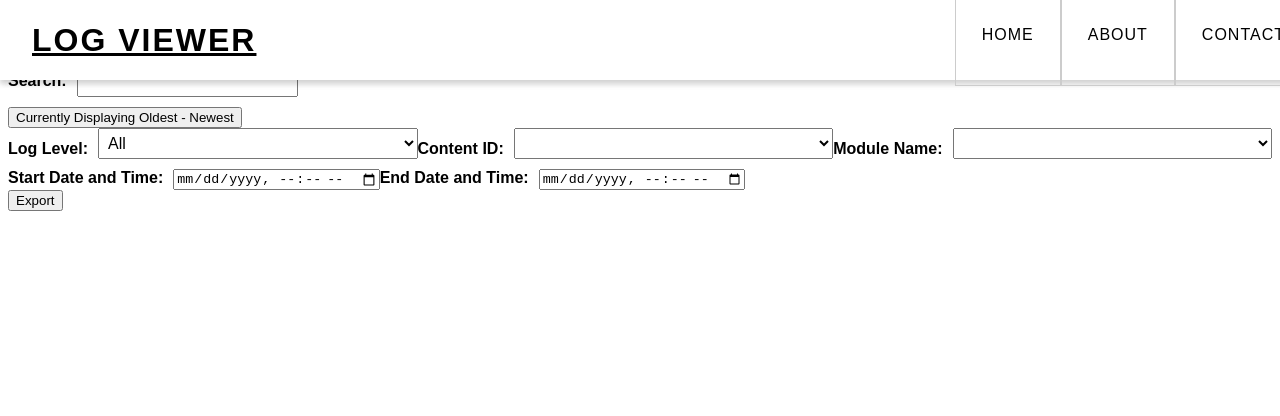
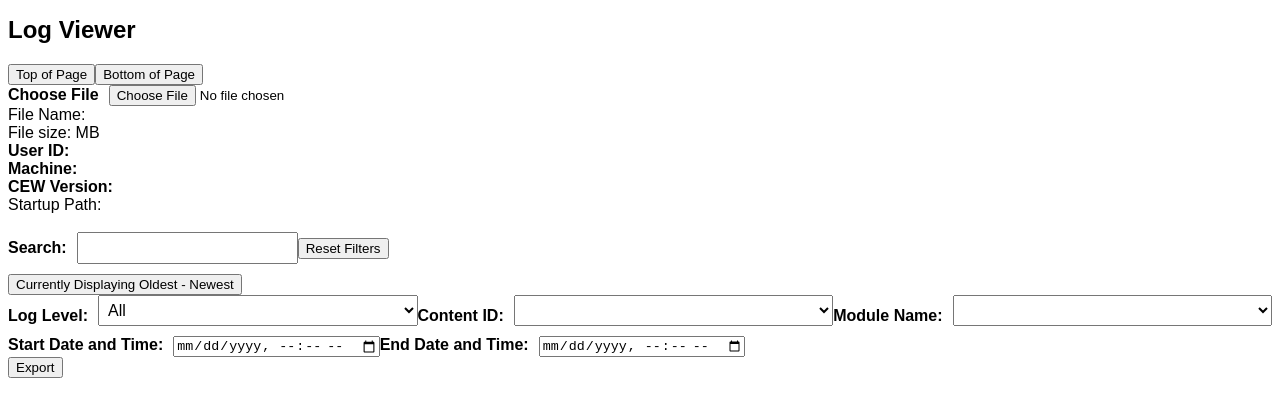
Before and after one commit to piotronm/log_viewer, a React (Create React App) app: page / in a window 1280 px wide. Shown: the top 416 px of the page. Built offline with nearby package versions, Linux system fonts and the light colour scheme.

Commit message:
Update App.jsx

```diff
--- a/src/App.jsx
+++ b/src/App.jsx
@@ -1,6 +1,5 @@
 import React, { useState } from 'react';
 import "./App.css";
-import Header from './Header';
 import { BrowserRouter as Router} from 'react-router-dom';
 import moment from 'moment-timezone';
 
@@ -8,12 +7,17 @@ function App() {
   const [data, setData] = useState([]);
   const [searchTerm, setSearchTerm] = useState('');
   const [logType, setLogType] = useState('');
+  const [fileName, setFileName] = useState('');
   const [fileSize, setFileSize] = useState(null);
   const [startDate, setStartDate] = useState(null);
   const [endDate, setEndDate] = useState(null);
   const [selectedContentId, setSelectedContentId] = useState('');
   const [selectedModuleName, setSelectedModuleName] = useState('');
   const [sortOrder, setSortOrder] = useState("newest");
+  const [userIdData, setUserIdData] = useState([]);
+  const [machineData, setMachineData] = useState([]);
+  const [cewVersion, setCewVersion] = useState ('');
+  const [startupPath, setStartupPath] = useState("");
 
   function getClass(str) {
     if (str && str.length >= 31) {
@@ -31,6 +35,7 @@ function App() {
 
   const handleFileUpload = (event) => {
     const file = event.target.files[0];
+    setFileName(file.name);
     const reader = new FileReader();
 
     if (file.size > 6 * 1024 * 1024) {
@@ -41,42 +46,85 @@ function App() {
 
     reader.onload = () => {
   const lines = reader.result.split('\n');
+  const fileName = file.name; // get the name of the file
   const convertedData = lines.map(line => {
     const date = moment.utc(line.slice(0, 23)).tz(moment.tz.guess());
     const restOfLine = line.slice(24);
     const convertedDate = date.tz(moment.tz.guess()).format('YYYY-MM-DD h:mm:ss A');
-        return `${convertedDate} ${restOfLine}`;
+    const lineWithFileName = `${convertedDate} ${restOfLine} ${fileName}`; // add the file name at the end of each line
+    return lineWithFileName;
   });
   setData(convertedData);
 
+ // Extract user IDs from file
+const userIdsSet = new Set();
+const userIdRegex = /"Username":\s*"(.+?)"/i;
+lines.forEach((line) => {
+  const matches = line.match(userIdRegex);
+  if (matches && matches[1]) {
+    const userId = matches[1].replace('@corp.bankofamerica.com', ''); // Remove "@corp.bankofamerica" from the User ID
+    userIdsSet.add(userId);
+  }
+});
+const userIds = Array.from(userIdsSet);
+setUserIdData(userIds);
+/// Extract machine names from file
+const machineSet = new Set();
+const machineRegex = /Machine=([^ ]+)/i;
+lines.forEach((line) => {
+  const matches = line.match(machineRegex);
+  if (matches && matches[1]) {
+    machineSet.add(matches[1]);
+  }
+});
+const machines = Array.from(machineSet);
+setMachineData(machines);
+
+// Extract CEW Version number from file
+const cewVersions = new Set();
+const cewVersionRegex = /"cewVersion":"([^"]+)"|CEW starting\. CewVersion: ([^ ]+)/i;
+lines.forEach((line) => {
+  const matches = line.match(cewVersionRegex);
+  if (matches && (matches[1] || matches[2])) {
+    const versionNumber = matches[1] || matches[2];
+    cewVersions.add(versionNumber);
+  }
+});
+const cewVersionsArray = Array.from(cewVersions);
+setCewVersion(cewVersionsArray);
+
+// Startup Path
+const startupPathRegex = /startupArguments:\s*\[([^\]]+)\]/i;
+lines.forEach((line) => {
+  const matches = line.match(startupPathRegex);
+  if (matches && matches[1]) {
+    setStartupPath(matches[1]);
+  }
+});
+
   // Extract module names from file and populate dropdown
-  const moduleNames = new Set();
-  const moduleNameRegex = /\[([^\[\]]*?)\]/gi;
+const moduleNameDropdown = document.getElementById('module-name-dropdown');
+if (moduleNameDropdown) {
+  let moduleNames = ['All'];
+  const moduleNameRegex = /\[([^\[\]]*?[\w-]+[^\[\]]*?)\]/gi; // modified regex to include "-"
+  const uniqueModuleNames = new Set();
   lines.forEach((line) => {
     const matches = line.match(moduleNameRegex);
     if (matches) {
       matches.forEach((match) => {
         const moduleName = match.slice(1, -1); // Remove brackets
         if (moduleName.indexOf('contentid') === -1) { // Check if moduleName doesn't contain "contentid"
-          moduleNames.add(moduleName);
+          uniqueModuleNames.add(moduleName);
         }
       });
     }
   });
-
-  // Add "All" option to module name dropdown and set it as the default value
-moduleNames.add('All');
-const moduleNameDropdown = document.getElementById('module-name-dropdown');
-if (moduleNameDropdown) {
+  moduleNames = ['All', ...Array.from(uniqueModuleNames).sort((a, b) => a.localeCompare(b, undefined, { ignorePunctuation: true, sensitivity: 'base' }))];
   moduleNameDropdown.innerHTML = '';
-  const optionAll = document.createElement('option');
-  optionAll.value = 'All';
-  optionAll.text = 'All';
-  moduleNameDropdown.appendChild(optionAll);
   moduleNames.forEach((moduleName) => {
-    // Check if moduleName contains only letters and numbers
-    const regex = /^[a-zA-Z0-9]*$/;
-    if (regex.test(moduleName) && moduleName !== 'All') {
+    // Check if moduleName contains only letters, numbers, and "-"
+    const regex = /^[a-zA-Z0-9-_]*$/;
+    if (regex.test(moduleName)) {
       const option = document.createElement('option');
       option.value = moduleName;
       option.text = moduleName;
@@ -123,59 +171,82 @@ if (moduleNameDropdown) {
     setFileSize(fileSizeInMB.toFixed(3));
   };
 
+  function resetFilters() {
+    setSearchTerm('');
+    setLogType('');
+    setStartDate(null);
+    setEndDate(null);
+    setSelectedContentId('');
+    setSelectedModuleName('');
+    setSortOrder('newest');
+
+    // Reset dropdowns to their default values
+    const contentIdDropdown = document.getElementById('contentid-dropdown');
+    if (contentIdDropdown) {
+      contentIdDropdown.value = 'All';
+    }
+    const moduleNameDropdown = document.getElementById('module-name-dropdown');
+    if (moduleNameDropdown) {
+      moduleNameDropdown.value = 'All';
+    }
+  }
+
+
   const handleExport = () => {
     const filterInfo = `Filters:
+    File name: ${fileName}
+    File size: ${fileSize || 'none'} MB
+    User ID: ${userIdData || 'none'}
+    Machine: ${machineData || 'none'}
+    CEW Version: ${cewVersion || 'none'}
+    Startup Path: ${startupPath || 'none'}
     Search term: ${searchTerm || 'none'}
     Log type: ${logType || 'none'}
-    File size: ${fileSize || 'none'} MB
-    Start date: ${startDate || 'none'}
-    End date: ${endDate || 'none'}
     Content ID: ${selectedContentId || 'none'}
     Module name: ${selectedModuleName || 'none'}
-    Sort order: ${sortOrder}`;
-    const filteredDataText = `${filterInfo}\n\n${data.filter((item) => {
-      // Filter based on selectedModuleName
-      if (selectedModuleName !== 'All' && !item.includes(`[${selectedModuleName}]`)) {
-        return false;
-      }
-      // Filter based on searchTerm
+    Sort order: ${sortOrder}
+    Start date: ${startDate || 'none'}
+    End date: ${endDate || 'none'}`;
+
+    const filteredData = data.filter((item) => {
+      // Filter based on search term
       if (searchTerm && !item.toLowerCase().includes(searchTerm.toLowerCase())) {
         return false;
       }
-      // Filter based on logType
-      if (logType && !item.toLowerCase().includes(logType.toLowerCase())) {
+
+      // Filter based on log type
+      if (logType && !item.toLowerCase().includes(` ${logType.toLowerCase()} `)) {
         return false;
       }
-      // Filter based on selectedContentId
-      if (selectedContentId && selectedContentId !== 'All' && !item.includes(selectedContentId)) {
+
+      // Filter based on content ID
+      if (selectedContentId && !item.includes(`contentid-${selectedContentId}`)) {
         return false;
       }
-      // Filter based on startDate
-      if (startDate && moment.utc(item.slice(0, 23)).isBefore(moment.utc(startDate))) {
+
+      // Filter based on module name
+      if (selectedModuleName && !item.includes(`[${selectedModuleName}]`)) {
         return false;
       }
-      // Filter based on endDate
-      if (endDate && moment.utc(item.slice(0, 23)).isAfter(moment.utc(endDate))) {
+
+      // Filter based on date range
+      if (startDate && moment.utc(item.slice(0, 23)).isBefore(startDate)) {
         return false;
       }
+      if (endDate && moment.utc(item.slice(0, 23)).isAfter(endDate)) {
+        return false;
+      }
+
       return true;
-    }).join('\n')}`;
+    });
 
-
-    const blob = new Blob([filteredDataText], {type: "text/plain;charset=utf-8"});
-    const fileName = "filtered_data.txt";
-
-    if (window.navigator && window.navigator.msSaveOrOpenBlob) {
-      // For IE browser
-      window.navigator.msSaveOrOpenBlob(blob, fileName);
-    } else {
-      // For other browsers
-      const url = URL.createObjectURL(blob);
-      const link = document.createElement('a');
-      link.href = url;
-      link.download = fileName;
-      link.click();
-    }
+    const filteredDataText = `${filterInfo}\n\n${filteredData.join('\n')}`;
+    const element = document.createElement('a');
+    const file = new Blob([filteredDataText], {type: 'text/plain'});
+    element.href = URL.createObjectURL(file);
+    element.download = 'filteredData.txt';
+    document.body.appendChild(element); // Required for this to work in FireFox
+    element.click();
   };
 
   const handleSearchInput = (event) => {
@@ -265,25 +336,51 @@ if (sortOrder === "oldest") {
   filteredData.reverse();
 }
 
+  const handleAboutClick = () => {
+    const top = document.getElementById('top');
+    top.scrollIntoView({ behavior: 'smooth' });
+  };
+
+  const handleContactClick = () => {
+    const bottom = document.getElementById('bottom');
+    bottom.scrollIntoView({ behavior: 'smooth' });
+  };
+
   return (
     <Router>
       <div id='top'>
         <div className='header'>
-          <Header/>
+        <h1>Log Viewer</h1>
+          <button className='header-link' onClick={handleAboutClick}>
+            Top of Page
+          </button>
+          <button className='header-link' onClick={handleContactClick}>
+            Bottom of Page
+          </button>
     </div>
         <div>
           <label for="file-upload" class="custom-file-upload">Choose File</label>
           <input type="file" id='file-upload' onChange={handleFileUpload} />
         </div>
-        <div className='file-size'>
-        <div>
-          File size: {fileSize} MB
+        <div className='file-name'>File Name: {fileName}</div>
+        <div className='file-size'>File size: {fileSize} MB</div>
+        <div className='userId'>
+          <label>User ID:</label>
+          {userIdData.map((userId, index) => (
+          <strong key={index}>{`${index > 0 ? ', ' : ''}${userId}`}</strong>))}
           </div>
+          <div className='machine'>
+          <label>Machine:</label>
+          {machineData.map((machineData, index) => (
+          <strong key={index}>{`${index > 0 ? ', ' : ''}${machineData}`}</strong>))}
           </div>
+          <div className='cew-version'><label>CEW Version: {cewVersion} </label></div>
+            <div className='startup-path'>Startup Path: {startupPath}</div>
         <div>
           <br/>
           <label htmlFor="search-input" id='search-input'className='search-input'>Search:</label>
           <input type="text" id="search-input" value={searchTerm} onChange={handleSearchInput} />
+          <button onClick={resetFilters}>Reset Filters</button>
         </div>
         <div>
           <button onClick={toggleSortOrder}>Currently Displaying {sortOrder === "newest" ? "Oldest - Newest" : "Newest - Oldest"}</button>
```
Lines whose indentation alone changed are shown as unchanged.
